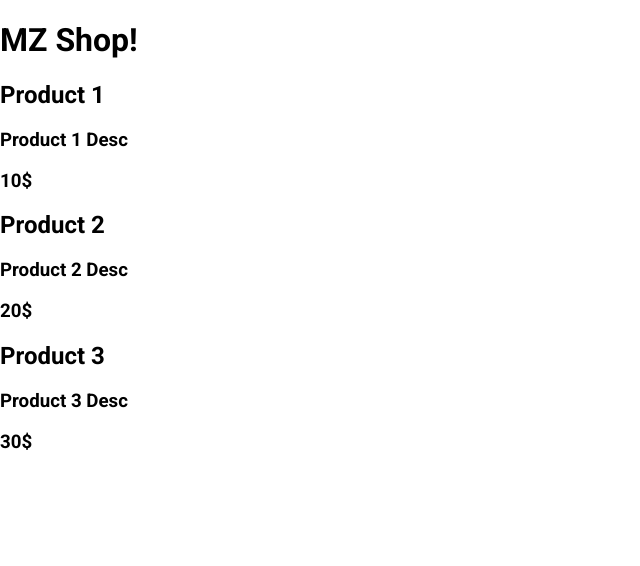
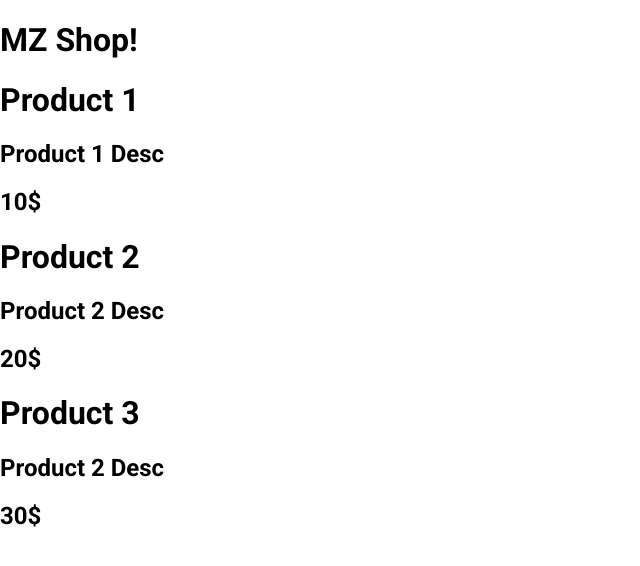
Before and after one commit to moelzanaty3/react-redux-guide-with-zanaty-v2, a JavaScript app in the folder react/mz-shop/: page / in a window 1280 px wide. Shown: the top 566 px of the page, without its empty margins (0-640 px from the left). Built offline with nearby package versions, Linux system fonts and the light colour scheme.

Commit message:
React => convert to jsx

```diff
--- a/react/mz-shop/src/App.js
+++ b/react/mz-shop/src/App.js
@@ -1,32 +1,17 @@
-import React from 'react'
-import ReactDOM from 'react-dom'
+import { render } from 'react-dom'
 import Product from './Product'
 
 const App = () => {
-  return React.createElement('div', {}, [
-    React.createElement(
-      'h1',
-      /** the class is a reserved keyword in JavaScript and since we use JSX in React which itself is the extension of JavaScript, so we have to use className instead of class attribute. */
-      { id: 'my-brand', className: 'logo' },
-      'MZ Shop!'
-    ),
-    // Three stamp of that product component
-    React.createElement(Product, {
-      title: 'Product 1',
-      description: 'Product 1 Desc',
-      price: '10$'
-    }),
-    React.createElement(Product, {
-      title: 'Product 2',
-      description: 'Product 2 Desc',
-      price: '20$'
-    }),
-    React.createElement(Product, {
-      title: 'Product 3',
-      description: 'Product 3 Desc',
-      price: '30$'
-    })
-  ])
+  return (
+    <div>
+      <h1 id="my-brand" className="logo">
+        MZ Shop!
+      </h1>
+      <Product title="Product 1" description="Product 1 Desc" price="10$" />
+      <Product title="Product 2" description="Product 2 Desc" price="20$" />
+      <Product title="Product 3" description="Product 2 Desc" price="30$" />
+    </div>
+  )
 }
 
-ReactDOM.render(React.createElement(App), document.getElementById('root'))
+render(<App />, document.getElementById('root'))
--- a/react/mz-shop/src/Product.js
+++ b/react/mz-shop/src/Product.js
@@ -1,11 +1,11 @@
-import React from 'react'
-
 const Product = (props) => {
-  return React.createElement('div', {}, [
-    React.createElement('h2', {}, props.title),
-    React.createElement('h3', {}, props.description),
-    React.createElement('h3', {}, props.price)
-  ])
+  return (
+    <div>
+      <h1>{props.title}</h1>
+      <h2>{props.description}</h2>
+      <h2>{props.price}</h2>
+    </div>
+  )
 }
 
 export default Product
```
